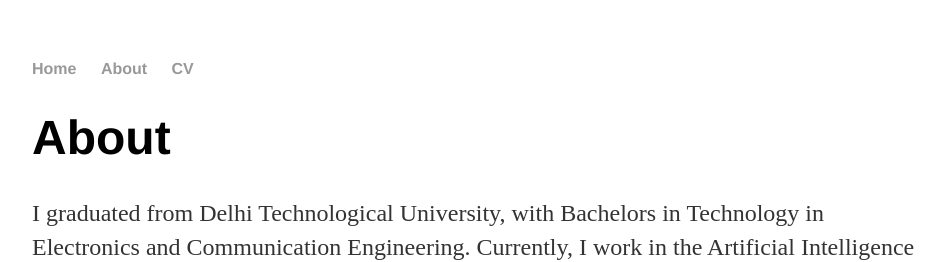
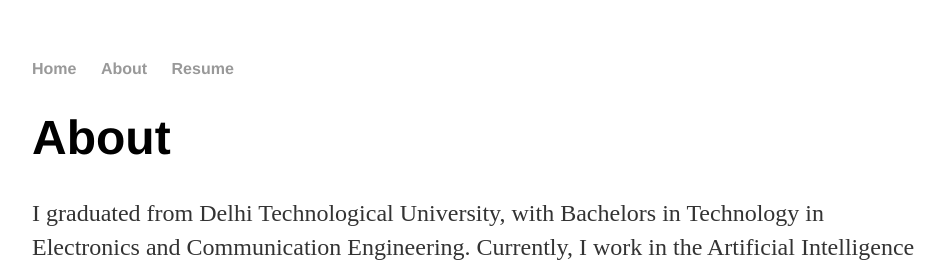
Before and after one commit to arushi-08/arushi-08.github.io, a Jekyll site: the page built from about/index.html, in a window 1280 px wide. Shown: the top 262 px of the page, without its empty margins (160-1105 px from the left). Built offline with Jekyll 4.4.1, drawn with Linux system fonts in a browser that asks for light colours.

Commit message:
Update default.html

```diff
--- a/_layouts/default.html
+++ b/_layouts/default.html
@@ -13,7 +13,7 @@
 <ul>
 <li><a href="/">Home</a></li>
 <li><a href="/about">About</a></li>
-<li><a href='http://arushi-08.github.io/resume/resume.pdf'>CV</a></li>
+<li><a href='http://arushi-08.github.io/resume/resume.pdf'>Resume</a></li>
 <!-- <li><a href="/blog">Blog</a></li> -->
 </ul>
     </nav>
```
